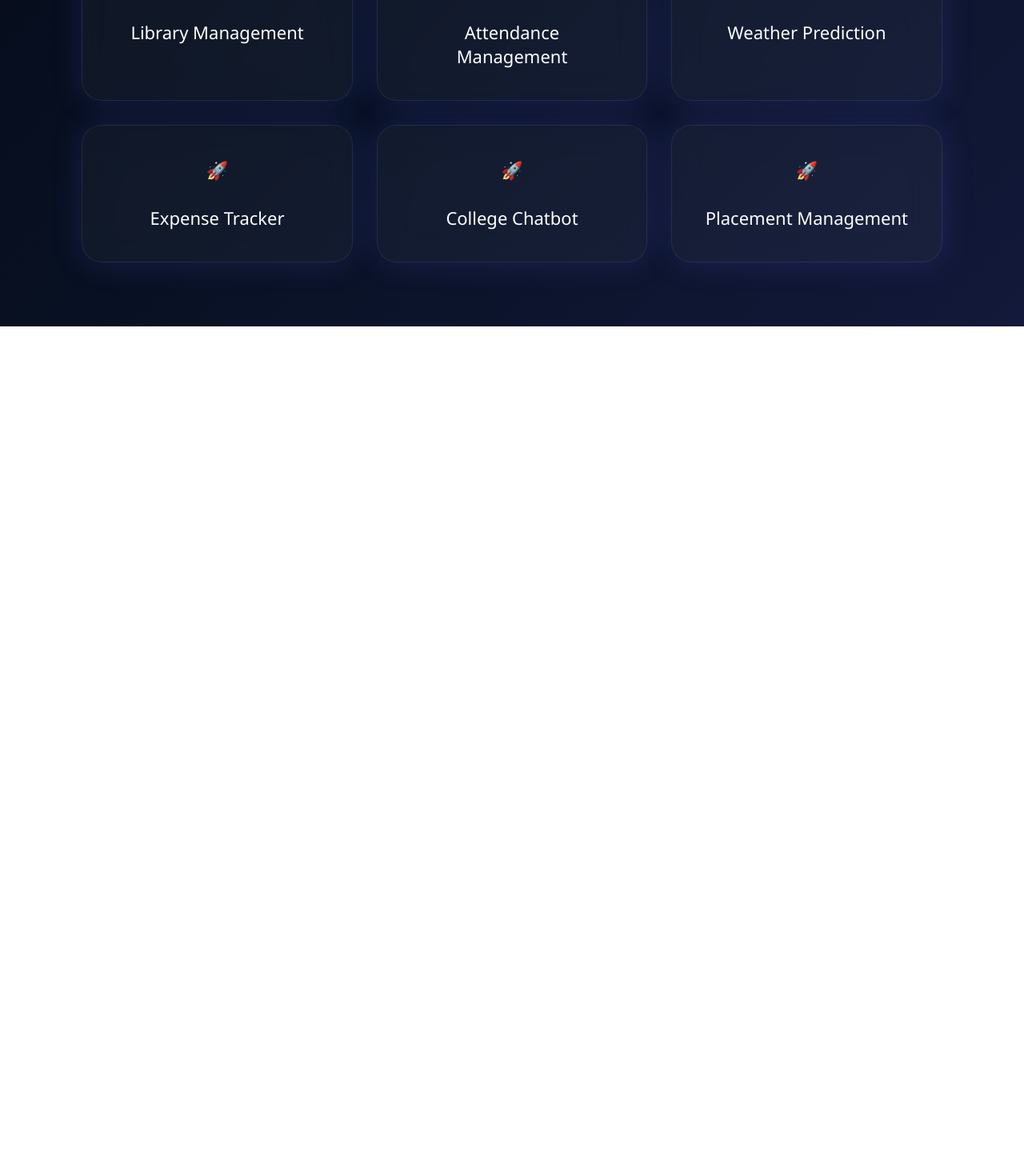
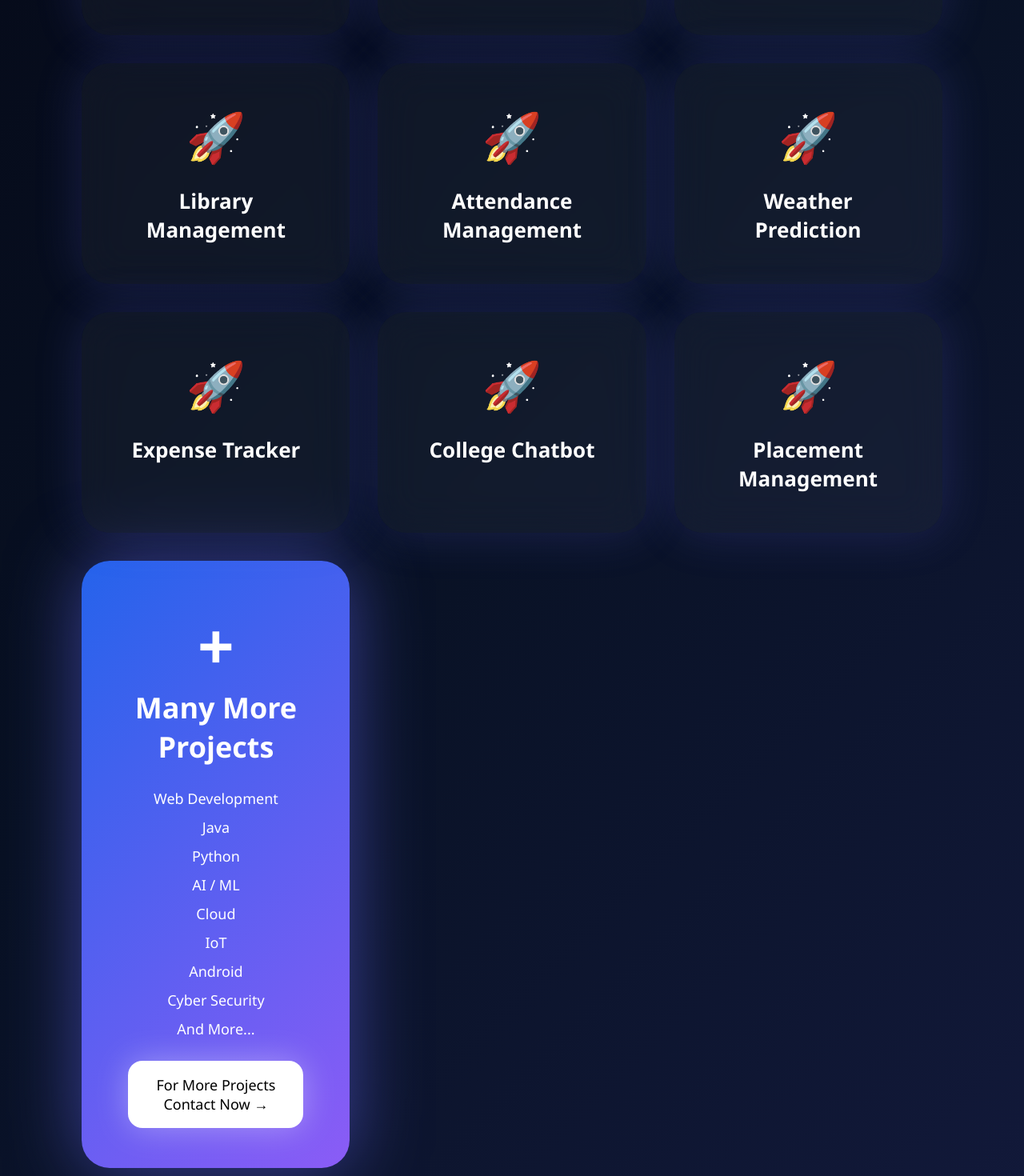
Before and after one commit to Abhishek447-ai/projects, a React (Create React App) app: page /projects in a window 1280 px wide. Shown: the part 660-2130 px from the top of the page at 80% size. Before the commit the page ends 1068 px from the top, so only its background shows below. Built offline with nearby package versions, Linux system fonts and the light colour scheme.

Commit message:
ui apdated successfully

```diff
--- a/src/components/Projects.js
+++ b/src/components/Projects.js
@@ -1,6 +1,8 @@
-function Projects(){
+function Projects() {
 
-const projects=[
+const mobile = window.innerWidth < 768;
+
+const projects = [
 
 "AI Resume Screening",
 
@@ -20,9 +22,9 @@ const projects=[
 
 "Placement Management"
 
-]
+];
 
-return(
+return (
 
 <section
 style={{
@@ -40,7 +42,17 @@ minHeight:"100vh"
 <h1
 style={{
 
-fontSize:"60px",
+fontSize:
+
+mobile
+
+?
+
+"58px"
+
+:
+
+"90px",
 
 textAlign:"center",
 
@@ -71,7 +83,7 @@ display:"grid",
 
 gridTemplateColumns:
 
-window.innerWidth<768
+mobile
 
 ?
 
@@ -81,7 +93,7 @@ window.innerWidth<768
 
 "repeat(3,1fr)",
 
-gap:"30px"
+gap:"35px"
 
 }}
 
@@ -91,11 +103,11 @@ gap:"30px"
 
 projects.map(
 
-(x)=>(
+(project)=>(
 
 <div
 
-key={x}
+key={project}
 
 style={{
 
@@ -103,23 +115,15 @@ background:
 
 "rgba(255,255,255,.04)",
 
-backdropFilter:
+padding:"50px",
 
-"blur(20px)",
+borderRadius:"35px",
 
-padding:"40px",
-
-borderRadius:"25px",
-
-border:
-
-"1px solid rgba(255,255,255,.08)",
+backdropFilter:"blur(25px)",
 
 boxShadow:
 
-"0 0 40px rgba(99,102,241,.18)",
-
-fontSize:"22px",
+"0 0 60px rgba(99,102,241,.2)",
 
 textAlign:"center"
 
@@ -127,11 +131,33 @@ textAlign:"center"
 
 >
 
+<div
+style={{
+
+fontSize:"60px"
+
+}}
+
+>
+
 🚀
 
-<br/><br/>
+</div>
 
-{x}
+<br/>
+
+<h2
+style={{
+
+fontSize:"26px"
+
+}}
+
+>
+
+{project}
+
+</h2>
 
 </div>
 
@@ -140,6 +166,154 @@ textAlign:"center"
 )
 
 }
+
+
+
+<div
+style={{
+
+background:
+
+"linear-gradient(135deg,#2563eb,#8b5cf6)",
+
+padding:"50px",
+
+borderRadius:"35px",
+
+textAlign:"center",
+
+boxShadow:
+
+"0 0 90px rgba(99,102,241,.55)"
+
+}}
+
+>
+
+<h1
+style={{
+
+fontSize:"80px"
+
+}}
+
+>
+
++
+
+</h1>
+
+
+
+<h2
+style={{
+
+fontSize:"36px"
+
+}}
+
+>
+
+Many More Projects
+
+</h2>
+
+
+<br/>
+
+
+<p
+style={{
+
+lineHeight:"2",
+
+fontSize:"18px"
+
+}}
+
+>
+
+Web Development
+
+<br/>
+
+Java
+
+<br/>
+
+Python
+
+<br/>
+
+AI / ML
+
+<br/>
+
+Cloud
+
+<br/>
+
+IoT
+
+<br/>
+
+Android
+
+<br/>
+
+Cyber Security
+
+<br/>
+
+And More...
+
+</p>
+
+
+<br/>
+
+
+<button
+
+onClick={()=>{
+
+window.location.href="/contact"
+
+}}
+
+style={{
+
+padding:"18px 35px",
+
+border:"none",
+
+borderRadius:"18px",
+
+background:"white",
+
+fontSize:"18px",
+
+cursor:"pointer",
+
+boxShadow:
+
+"0 0 40px rgba(255,255,255,.35)"
+
+}}
+
+>
+
+For More Projects
+
+<br/>
+
+Contact Now →
+
+</button>
+
+
+</div>
+
 
 </div>
 
```
